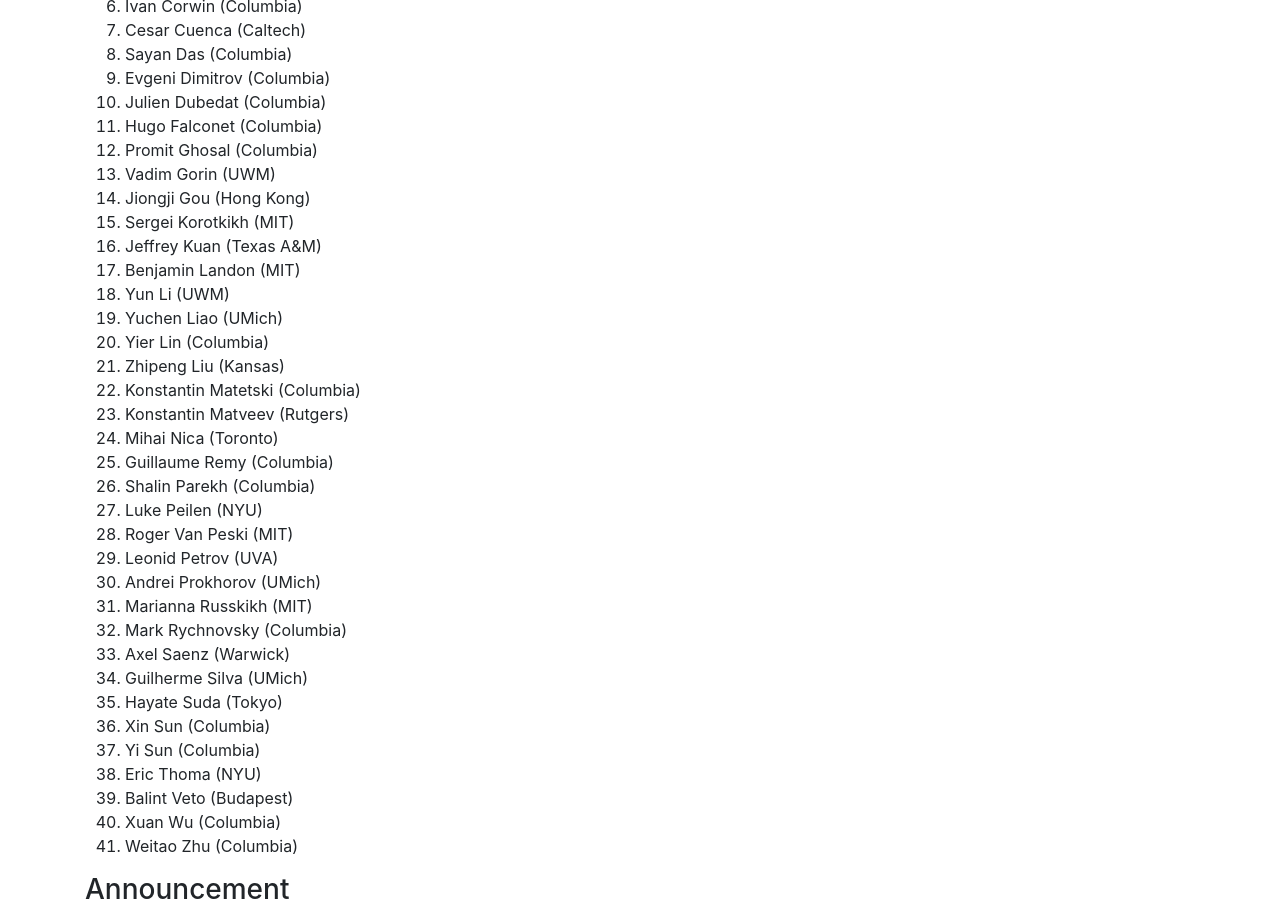
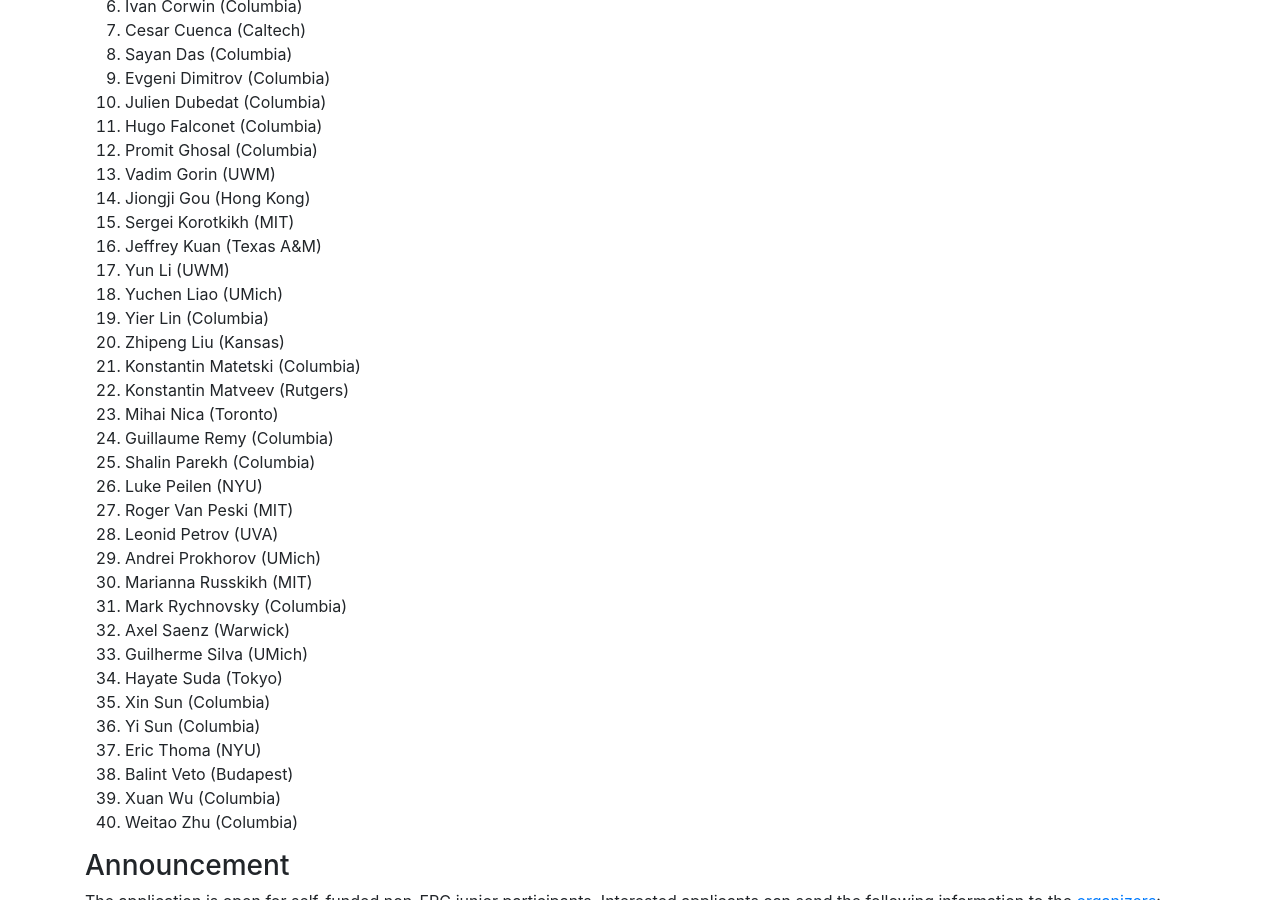
Before and after one commit to int-prob/int-prob-code, a Jekyll site: the page built from conference2020/index.md, in a window 1280 px wide and 900 px high, scrolled down 953 px. Built offline with Jekyll 4.4.1, drawn with Linux system fonts in a browser that asks for light colours; nearby versions of some CDN libraries.

Commit message:
Update index.md

```diff
--- a/conference2020/index.md
+++ b/conference2020/index.md
@@ -57,7 +57,6 @@
 1. Jiongji Gou (Hong Kong)
 1. Sergei Korotkikh (MIT)
 1. Jeffrey Kuan (Texas A&M)
-1. Benjamin Landon (MIT)
 1. Yun Li (UWM)
 1. Yuchen Liao (UMich)
 1. Yier Lin (Columbia)
```
